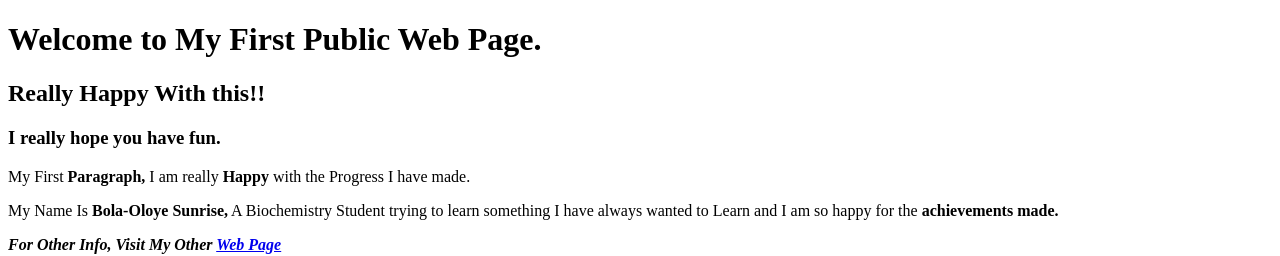
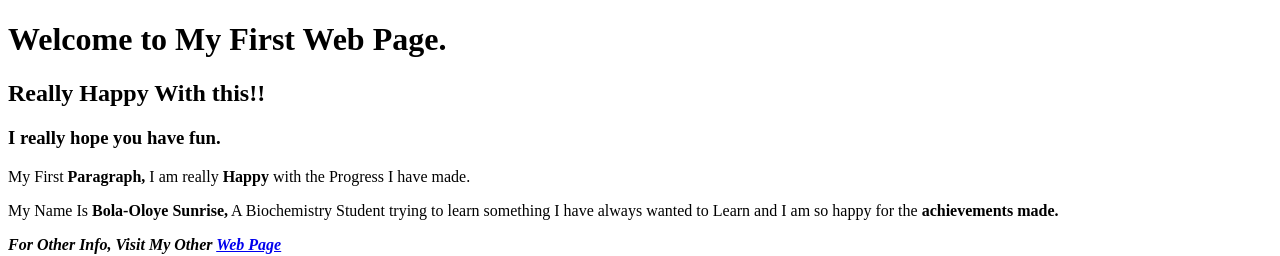
Before and after one commit to Sunriseire1/Sunrise-First-Website, a plain HTML site: page index.html in a window 1280 px wide. Shown: the top 256 px of the page. Drawn offline with Linux system fonts and the light colour scheme.

Commit message:
Revert "Update index.html"
This reverts commit e1425d0efc2725594350eb5e1af3acad869fafa2.

```diff
--- a/index.html
+++ b/index.html
@@ -4,7 +4,7 @@
   <title>Sunrise Web Page</title>
 </head>
 <body>
-  <h1>Welcome to My First Public Web Page. </h1>
+  <h1>Welcome to My First Web Page. </h1>
 <h2>Really Happy With this!!</h2>
 <h3>I really hope you have fun.</h3>
 <div>
@@ -17,7 +17,8 @@
 <div>
     <form>
       <p><b>My first Text field</b></p>
-<input type="text"required placeholder="text">
+
+      <input type="text"required placeholder="text">
     <button type="submit">Submit</button><br><br>
 <p><b>Gender</b></p>
   <label for="male">
```
